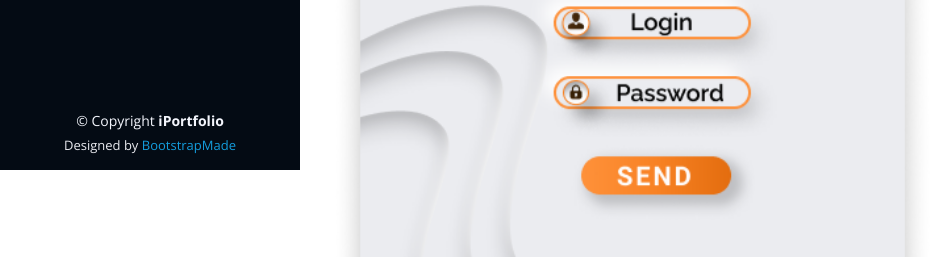
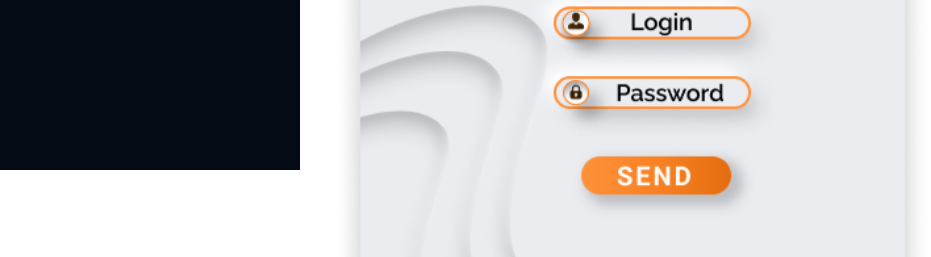
Before and after one commit to Shoxrux1759/Mobile-developer, a plain HTML site: page portfolio3.html in a window 1280 px wide. Shown: the part 630-887 px from the top of the page, 0-931 px from the left. Drawn offline with nearby package versions, Linux system fonts and the light colour scheme; grey boxes are pictures that could not be loaded.

Commit message:
Qoshildi

```diff
--- a/portfolio3.html
+++ b/portfolio3.html
@@ -10,8 +10,8 @@
   <meta content="" name="keywords">
 
   <!-- Favicons -->
-  <link href="assets/img/favicon.png" rel="icon">
-  <link href="assets/img/apple-touch-icon.png" rel="apple-touch-icon">
+  <!-- <link href="assets/img/favicon.png" rel="icon">
+  <link href="assets/img/Shox_icon.jpg" rel="apple-touch-icon"> -->
 
   <!-- Google Fonts -->
   <link href="https://fonts.googleapis.com/css?family=Open+Sans:300,300i,400,400i,600,600i,700,700i|Raleway:300,300i,400,400i,500,500i,600,600i,700,700i|Poppins:300,300i,400,400i,500,500i,600,600i,700,700i" rel="stylesheet">
@@ -140,21 +140,7 @@
 
   </main><!-- End #main -->
 
-  <!-- ======= Footer ======= -->
-  <footer id="footer">
-    <div class="container">
-      <div class="copyright">
-        &copy; Copyright <strong><span>iPortfolio</span></strong>
-      </div>
-      <div class="credits">
-        <!-- All the links in the footer should remain intact. -->
-        <!-- You can delete the links only if you purchased the pro version. -->
-        <!-- Licensing information: https://bootstrapmade.com/license/ -->
-        <!-- Purchase the pro version with working PHP/AJAX contact form: https://bootstrapmade.com/iportfolio-bootstrap-portfolio-websites-template/ -->
-        Designed by <a href="https://bootstrapmade.com/">BootstrapMade</a>
-      </div>
-    </div>
-  </footer><!-- End  Footer -->
+
 
   <a href="#" class="back-to-top d-flex align-items-center justify-content-center"><i class="bi bi-arrow-up-short"></i></a>
 
```
Also changed, not shown: index.html (+2 -2 lines), inner-page.html (+2 -2 lines), portfolio-details.html (+3 -16 lines), portfolio2.html (+3 -16 lines), portfolio4.html (+3 -17 lines), portfolio5.html (+3 -17 lines), assets/img/Shox_icon.png (added), assets/img/portfolio/Shox_icon.png (added), assets/img/profile-img.jpg (deleted).
